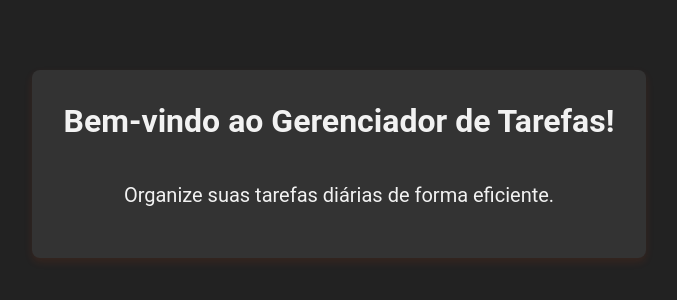
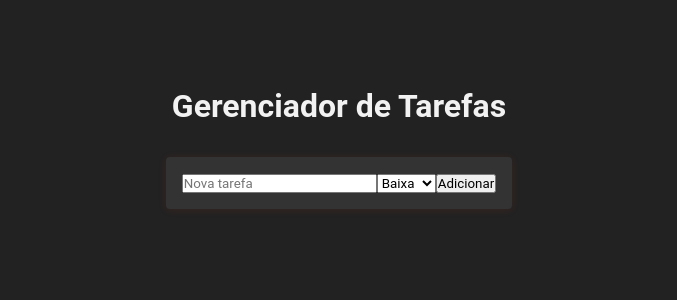
Before and after one commit to IaraTassi/todo-list, a React (Create React App) app: page / in a window 1280 px wide. Shown: the part 236-536 px from the top of the page, without its empty margins (301-978 px from the left). Built offline with nearby package versions, Linux system fonts and the light colour scheme.

Commit message:
feat: implement basic task creation and listing

```diff
--- a/src/App.css
+++ b/src/App.css
@@ -4,3 +4,23 @@
   box-sizing: border-box;
   font-family: "Roboto",  sans-serif;
 }
+
+.task-manager {
+  background-color: #222222;
+  color: #f2f2f2;
+  display: flex;
+  height: 100vh;
+  justify-content: center;
+  align-items: center;
+}
+
+.task-container {
+  display: flex;
+  flex-direction: column;
+  align-items: center;
+  gap: 2rem;
+}
+.task-title {
+  text-align: center;
+  color: #f2f2f2;
+}
--- a/src/App.js
+++ /dev/null
@@ -1,6 +0,0 @@
-import "./App.css";
-import Welcome from "./components/Welcome";
-
-export default function App() {
-  return <Welcome />;
-}
--- /dev/null
+++ b/src/App.jsx
@@ -0,0 +1,27 @@
+import { useState } from "react";
+import "./App.css";
+// import Welcome from "./components/Welcome/Welcome";
+import TodoForm from "./components/TodoForm/TodoForm";
+import TodoList from "./components/TodoList/TodoList";
+
+export default function App() {
+  const [todos, setTodos] = useState([]);
+
+  const addTodo = (todo) => {
+    setTodos([...todos, todo]);
+  };
+
+  return (
+    <main className="task-manager">
+      {/* <Welcome /> */}
+
+      <div className="task-container">
+        <h1 className="task-title">Gerenciador de Tarefas</h1>
+
+        <TodoForm addTodo={addTodo} />
+
+        <TodoList todos={todos} />
+      </div>
+    </main>
+  );
+}
--- /dev/null
+++ b/src/components/TodoForm/TodoForm.css
@@ -0,0 +1,7 @@
+.form {
+  max-width: 400px;
+  background-color: #333333;
+  border-radius: 4px;
+  padding: 1rem;
+  box-shadow: 0 1px 8px rgba(250, 73, 4, 0.1);
+}
--- /dev/null
+++ b/src/components/TodoForm/TodoForm.jsx
@@ -0,0 +1,41 @@
+import { useState } from "react";
+import "./TodoForm.css";
+
+export default function TodoForm({ addTodo }) {
+  const [text, setText] = useState("");
+  const [priority, setPriority] = useState("Baixa");
+
+  const handleSubmit = (e) => {
+    e.preventDefault();
+
+    if (!text) return;
+
+    addTodo({
+      id: Date.now(),
+      text,
+      priority,
+      completed: false,
+    });
+
+    setText("");
+  };
+
+  return (
+    <form className="form" onSubmit={handleSubmit}>
+      <input
+        type="text"
+        placeholder="Nova tarefa"
+        value={text}
+        onChange={(e) => setText(e.target.value)}
+      />
+
+      <select value={priority} onChange={(e) => setPriority(e.target.value)}>
+        <option>Baixa</option>
+        <option>Média</option>
+        <option>Alta</option>
+      </select>
+
+      <button type="submit">Adicionar</button>
+    </form>
+  );
+}
--- /dev/null
+++ b/src/components/TodoItem/TodoItem.jsx
@@ -0,0 +1,18 @@
+export default function TodoItem({ todo, removeTodo, toggleTodo }) {
+  return (
+    <div className={`card ${todo.completed ? "done" : ""}`}>
+      <input
+        type="checkbox"
+        checked={todo.completed}
+        onChange={() => toggleTodo(todo.id)}
+      />
+
+      <div className="content">
+        <p>{todo.text}</p>
+        <small>Prioridade: {todo.priority}</small>
+      </div>
+
+      <button onClick={() => removeTodo(todo.id)}>X</button>
+    </div>
+  );
+}
--- /dev/null
+++ b/src/components/TodoList/TodoList.jsx
@@ -0,0 +1,16 @@
+import TodoItem from "../TodoItem/TodoItem";
+
+export default function TodoList({ todos, removeTodo, toggleTodo }) {
+  return (
+    <div className="list">
+      {todos.map((todo) => (
+        <TodoItem
+          key={todo.id}
+          todo={todo}
+          removeTodo={removeTodo}
+          toggleTodo={toggleTodo}
+        />
+      ))}
+    </div>
+  );
+}
```
Also changed, not shown: src/components/Welcome/Welcome.css (renamed from src/components/Welcome.css), src/components/Welcome/Welcome.jsx (renamed from src/components/Welcome.jsx).
